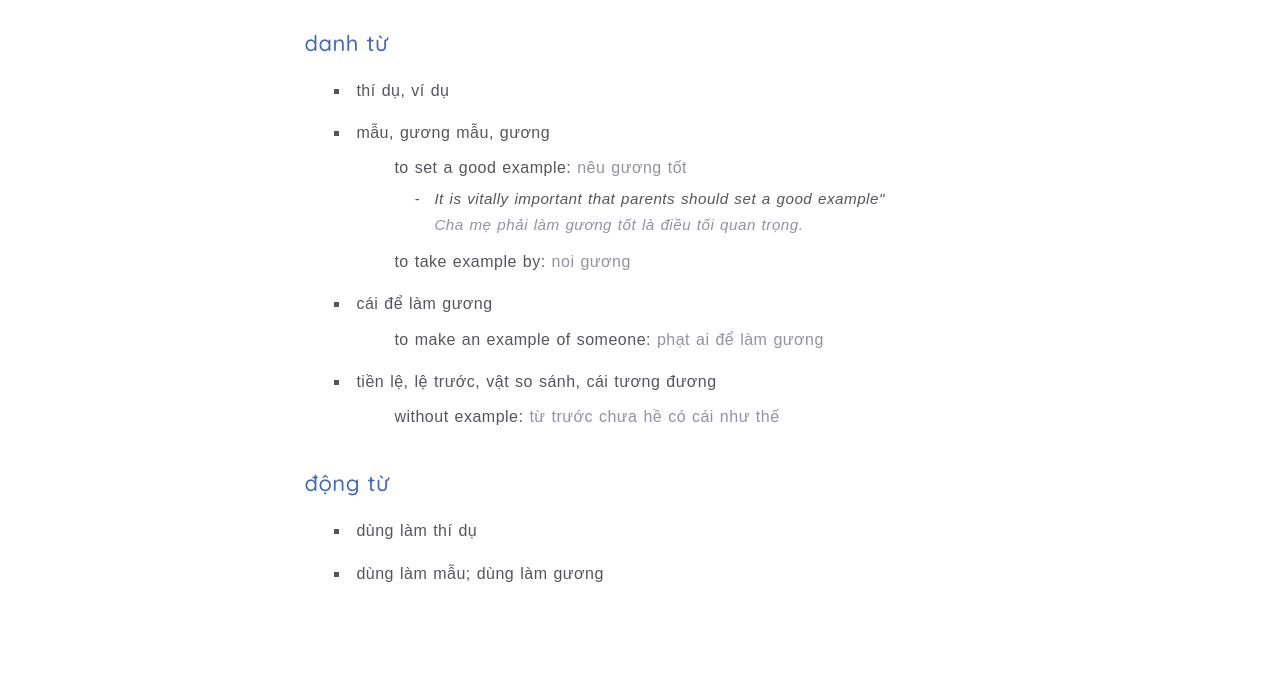
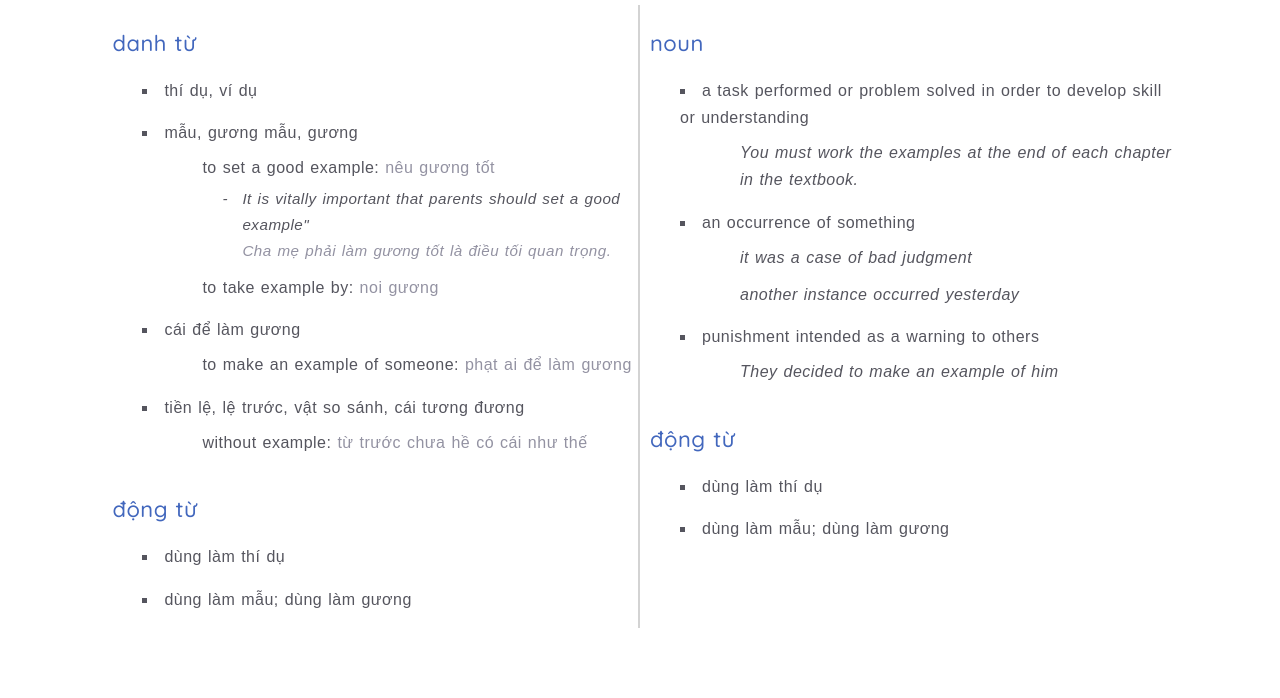
Before and after one commit to khoathy/dict, a website: page result.html in a window 1280 px wide. Shown: the part 422-1120 px from the top of the page. Before the commit the page ends 1094 px from the top, so only its background shows below. Drawn offline with nearby package versions, Linux system fonts and the light colour scheme; a web font is replaced by a local one.

Commit message:
2-column version

```diff
--- a/result.html
+++ b/result.html
@@ -64,8 +64,8 @@
             </div>
 
             <p class="result__pronunciation paragraph">/iɡˈzampəl/</p>
-
             <div class="result__content">
+                <div class="result__column">
                     <ul class="result__list">
                     <h4 class="heading-4">danh từ</h4>
                         <li class="result__item paragraph">thí dụ, ví dụ</li>
@@ -99,7 +99,40 @@
                         <li class="result__item paragraph">dùng làm mẫu; dùng làm gương</li>
                     </ul>
                 </div>
+                <div class="result__column">
+                    <ul class="result__list">
+                    <h4 class="heading-4">noun</h4>
+                        <li class="result__item paragraph">a task performed or problem solved in order to develop skill or understanding
+                            <div class="result__item-detail paragraph-3">
+                                <p>You must work the examples at the end of each chapter in the textbook.</p>
+                            </div>
+                        </li>
 
+                        <li class="result__item paragraph">an occurrence of something
+                            <div class="result__item-detail paragraph-3">
+                                <p>it was a case of bad judgment</p>
+                            </div>
+                            <div class="result__item-detail paragraph-3">
+                                <p>another instance occurred yesterday</p>
+                            </div>
+                        </li>
+                        <li class="result__item paragraph">punishment intended as a warning to others
+                            <div class="result__item-detail paragraph-3">
+                                <p>They decided to make an example of him</p>
+                            </div>
+
+                        </li>
+
+
+                    </ul>
+
+                    <ul class="result__list">
+                    <h4 class="heading-4">động từ</h4>
+                        <li class="result__item paragraph">dùng làm thí dụ</li>
+                        <li class="result__item paragraph">dùng làm mẫu; dùng làm gương</li>
+                    </ul>
+                </div>
+            </div>
         </section>
 
 
--- a/sass/components/_result.scss
+++ b/sass/components/_result.scss
@@ -1,5 +1,5 @@
 .result {
-    width: 70vw;
+    width: 100vw;
     padding: 28rem 8vw 6rem 8vw;
     margin: 0 auto;
     @include respond(tab-port){
@@ -24,7 +24,15 @@
         display: inline-block;
     }
     &__content {
-        padding: 1rem 0;
+        width: 100%;
+        display: flex;
+    }
+    &__column {
+        width: 50%;
+        margin: 1rem 0;
+        &:first-child {
+            border-right: solid 2px $color-gray-2;
+        }
     }
     &__list{
         //background: red;
```
Also changed, not shown: css/style.css. Lines whose indentation alone changed are shown as unchanged.
